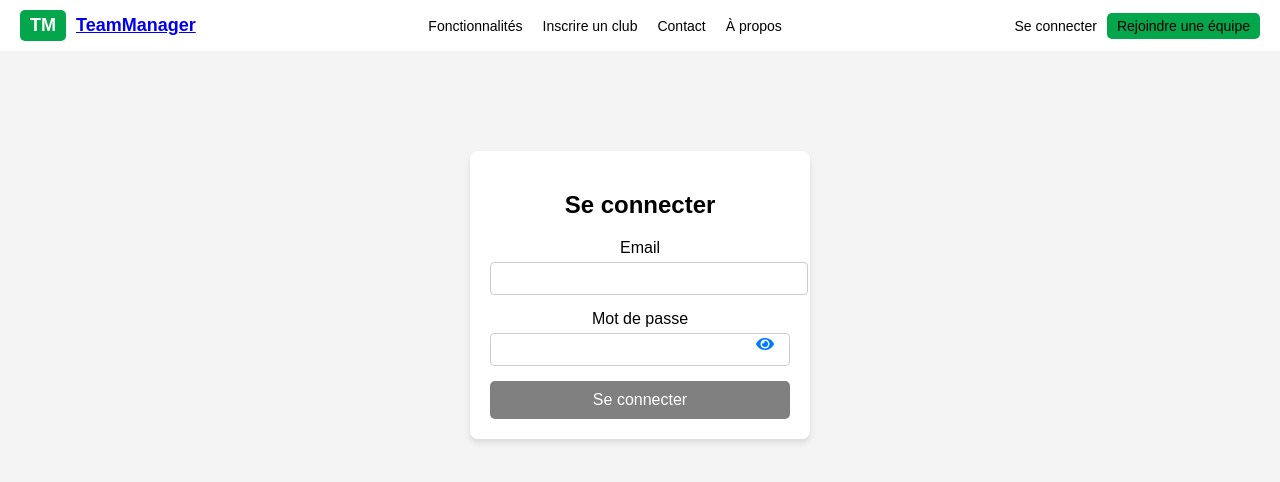
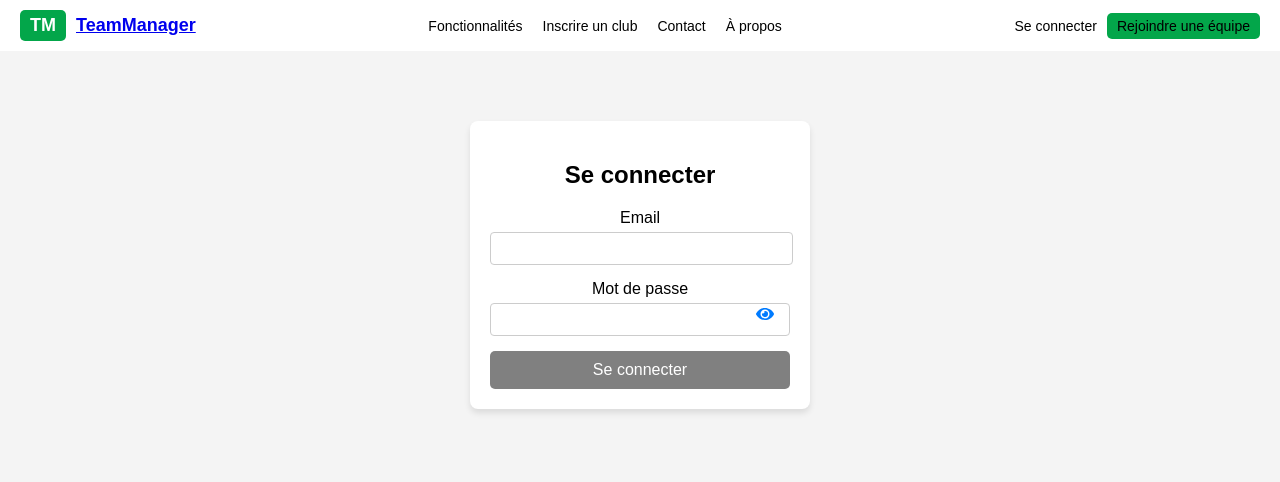
Before and after one commit to Tmousnier/TeamManager, a React (Vite) app in the folder front/: page /login in a window 1280 px wide. Shown: the top 482 px of the page. Built offline with nearby package versions, Linux system fonts and the light colour scheme.

Commit message:
update connexion page

```diff
--- a/front/src/components/presentation/connexion/connexion.css
+++ b/front/src/components/presentation/connexion/connexion.css
@@ -3,8 +3,9 @@
     display: flex;
     justify-content: center;
     align-items: flex-start;
-    height: calc(100vh - 50px);
-    padding-top: 100px;
+    padding-top: 70px;
+    height: calc(70vh - 50px);
+    width: 100%;
     background-color: #f4f4f4;
 }
 
@@ -26,7 +27,7 @@
 }
 
 input {
-    width: 100%;
+    width: 95%;
     padding: 8px;
     margin-top: 5px;
     border-radius: 4px;
```
